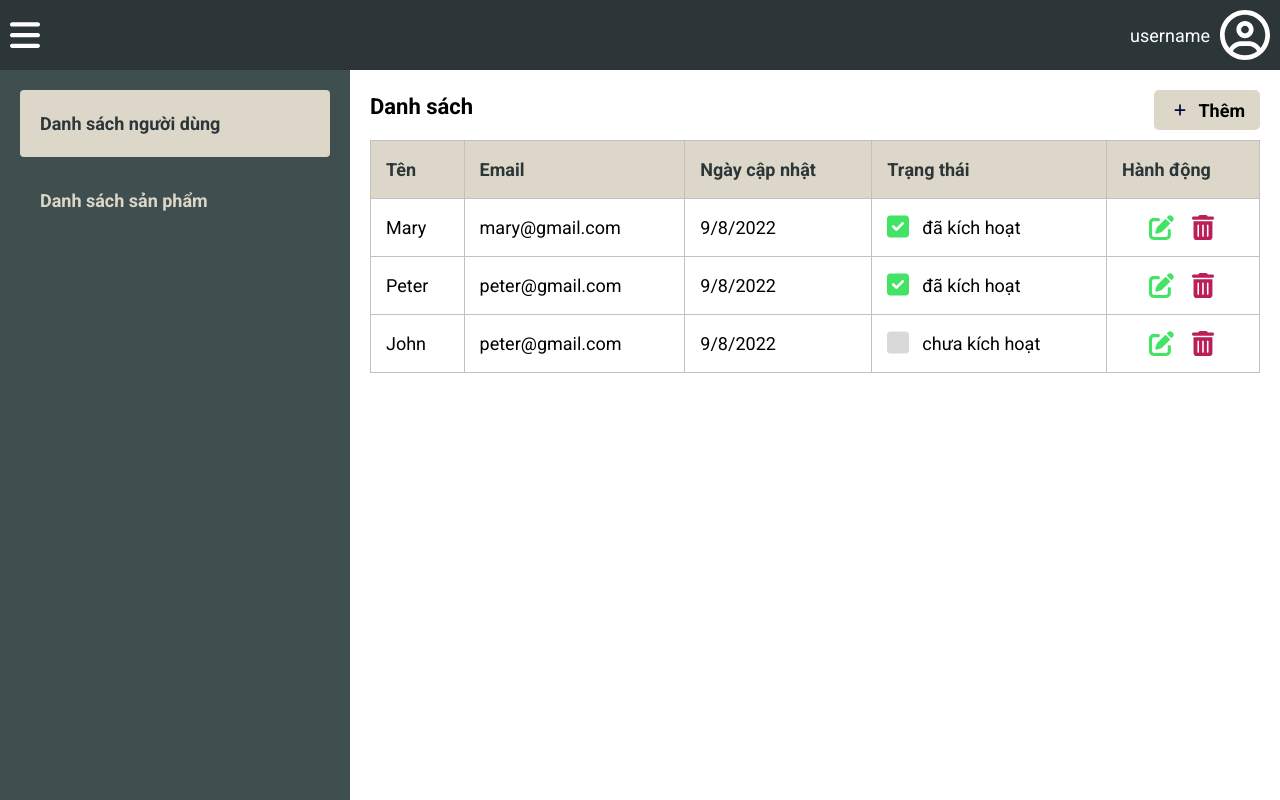
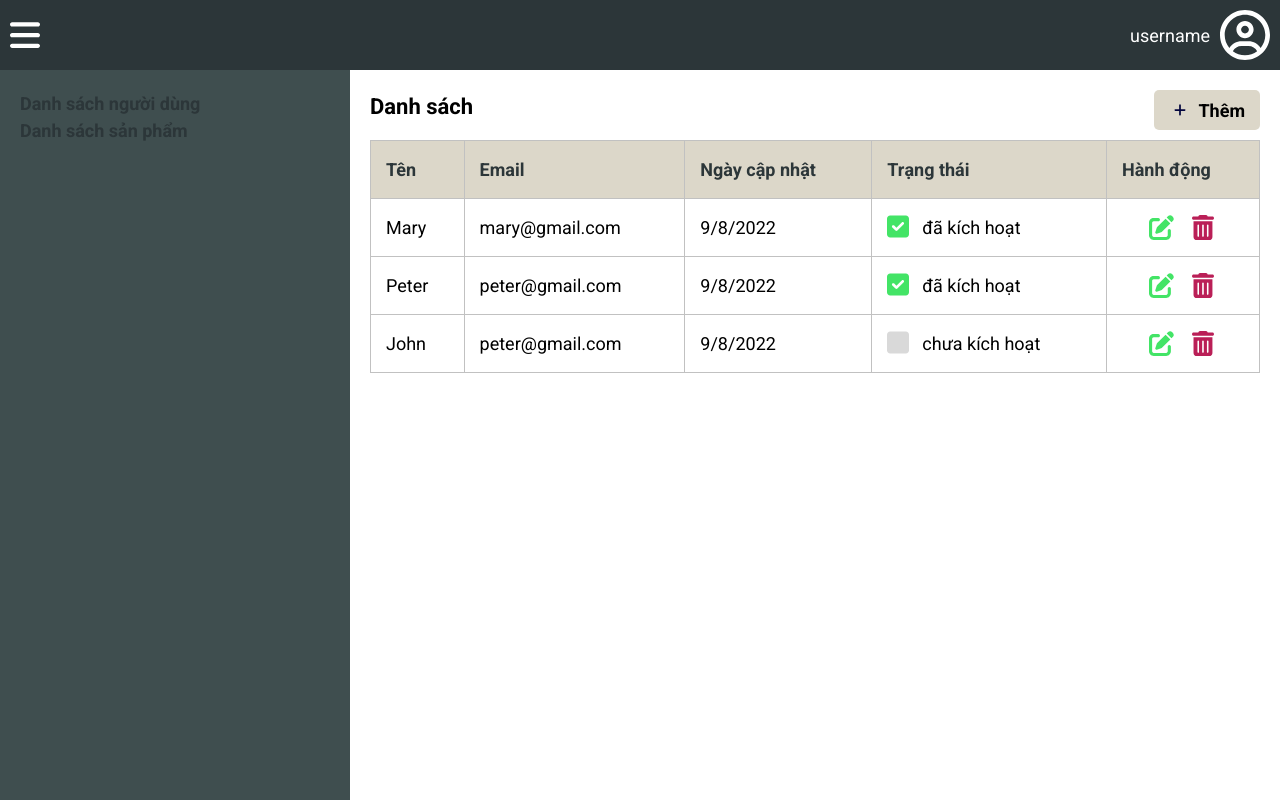
Before and after one commit to NhatTrung1999/Form-Validation, a React (Create React App) app: page /user in a window 1280 px wide. Built offline with nearby package versions, Linux system fonts and the light colour scheme.

Commit message:
update 11

```diff
--- a/src/Pages/Home/index.js
+++ b/src/Pages/Home/index.js
@@ -1,7 +1,12 @@
-import {Outlet} from "react-router-dom"
-import { Header, Sidebar} from '../../components/HomeLayout'
+import { useLocation, Navigate, Outlet } from "react-router-dom";
+import { Header, Sidebar } from "../../components/HomeLayout";
 
 function HomePage() {
+    const location = useLocation();
+    if (location.pathname === "/") {
+        return <Navigate to="/user" />;
+    }
+
     return (
         <>
             <div id="header">
--- a/src/components/HomeLayout/Sidebar.js
+++ b/src/components/HomeLayout/Sidebar.js
@@ -1,9 +1,34 @@
+import { NavLink } from "react-router-dom";
+
 function Sidebar() {
+    let activeClassName = {
+        marginBottom: "10px",
+        padding: " 20px 0 20px 20px",
+        color: "#DCD7C9",
+        cursor: "pointer",
+    };
+
     return (
         <>
             <ul className="sidebar-container">
-                <li className="list-user active">Danh sách người dùng</li>
-                <li className="list-product">Danh sách sản phẩm</li>
+                <NavLink to="user">
+                    <li
+                        className={({ isActive }) =>
+                            isActive ? "list-user active" : "undefined"
+                        }
+                    >
+                        Danh sách người dùng
+                    </li>
+                </NavLink>
+                <NavLink to="product">
+                    <li
+                        className={({ isActive }) =>
+                            isActive ? "list-product active" : "undefined"
+                        }
+                    >
+                        Danh sách sản phẩm
+                    </li>
+                </NavLink>
             </ul>
         </>
     );
```
